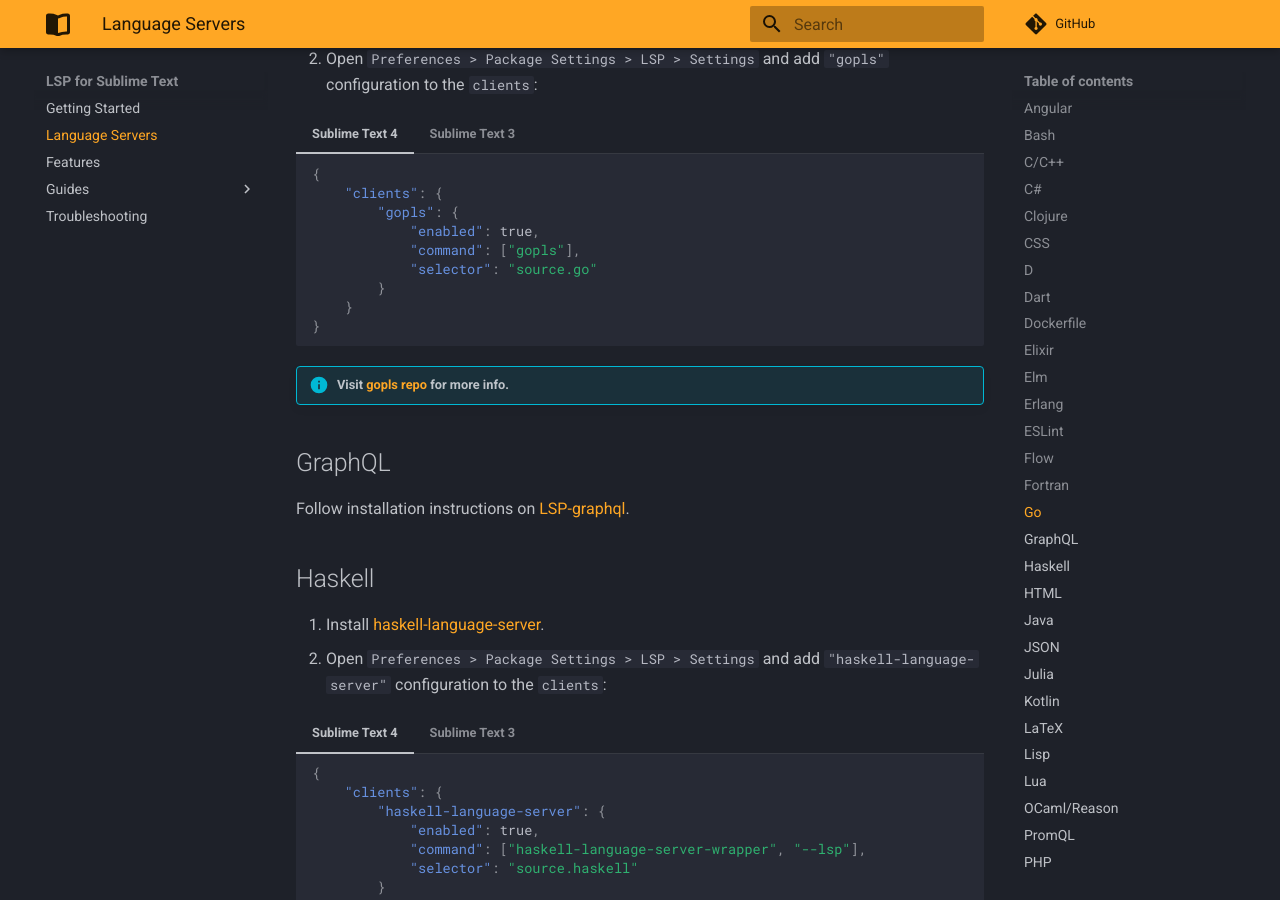
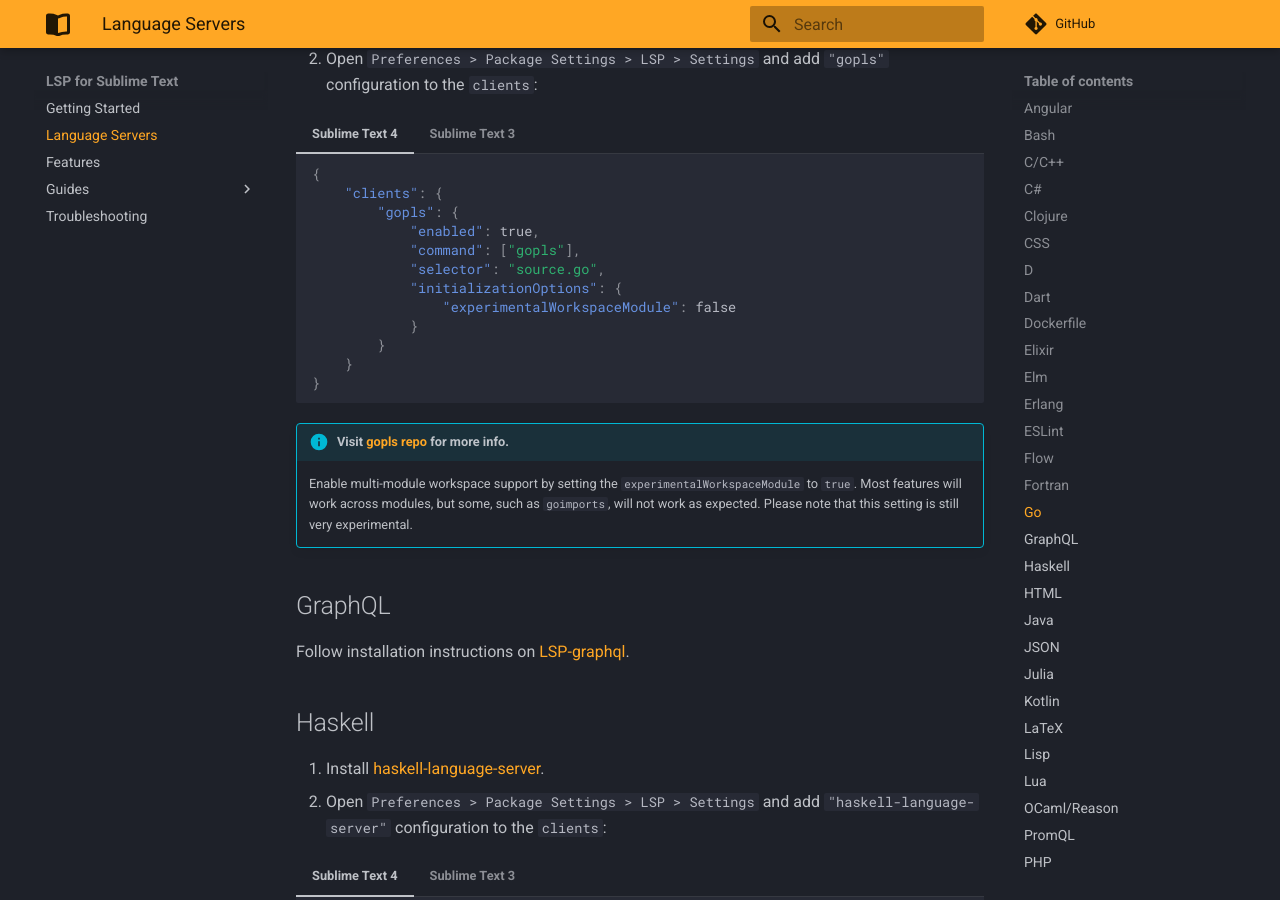
Before and after one commit to sublimelsp/LSP, an MkDocs documentation site: the page built from docs/src/language_servers.md, in a window 1280 px wide and 900 px high, scrolled down 4436 px. Built offline with MkDocs 1.6.1 and Material for MkDocs 9.7.7, drawn with Linux system fonts in a browser that asks for light colours; comment, search, counter and statistics services are not loaded.

Commit message:
mention go experimentalWorkspaceModule setting

````diff
--- a/docs/src/language_servers.md
+++ b/docs/src/language_servers.md
@@ -273,7 +273,10 @@
             "gopls": {
                 "enabled": true,
                 "command": ["gopls"],
-                "selector": "source.go"
+                "selector": "source.go",
+                "initializationOptions": {
+                    "experimentalWorkspaceModule": false
+                }
             }
         }
     }
@@ -291,13 +294,18 @@
                 "syntaxes": [
                     "Packages/Go/Go.sublime-syntax",
                     "Packages/GoSublime/syntax/GoSublime-Go-Recommended.sublime-syntax"
-                ]
+                ],
+                "initializationOptions": {
+                    "experimentalWorkspaceModule": false
+                }
             },
         }
     }
     ```
 
 !!! info "Visit [gopls repo](https://github.com/golang/tools/tree/master/gopls) for more info."
+    Enable multi-module workspace support by setting the `experimentalWorkspaceModule` to `true`. Most features will work across modules, but some, such as `goimports`, will not work as expected. Please note that this setting is still very experimental.
+
 
 ## GraphQL
 
````
